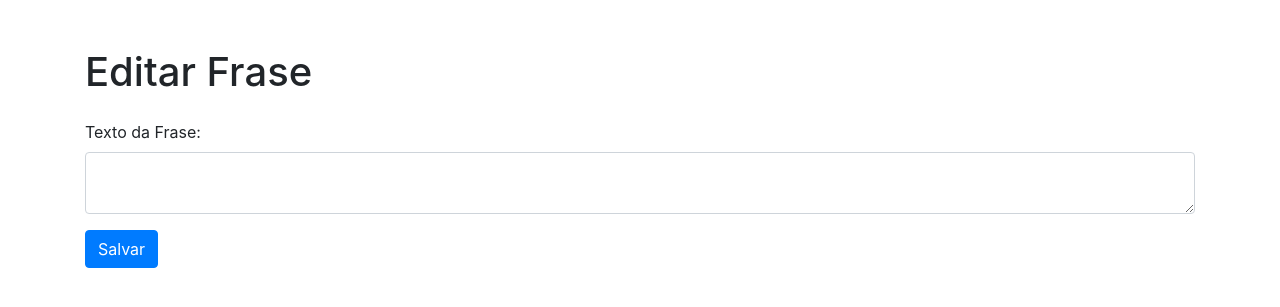
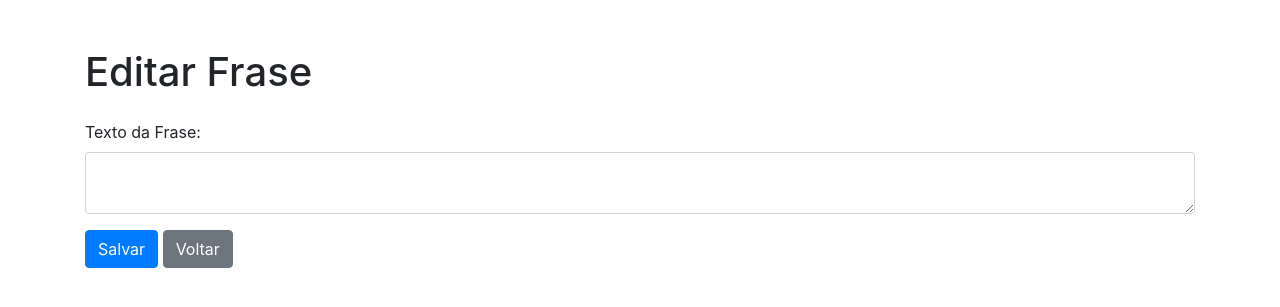
Before and after one commit to Raimundo-14/wsBackend-Fabrica25.1, a Django app: template appfrase/templates/appfrase/editar.html in a window 1280 px wide. Shown: the part 56-363 px from the top of the page. Run offline with Django 5.2, Linux system fonts and the light colour scheme; the template is opened without the code that fills it, so the values that code supplies are empty; some libraries are stand-ins or nearby versions.

Commit message:
:construction: atualizando projeto

```diff
--- a/appfrase/templates/appfrase/editar.html
+++ b/appfrase/templates/appfrase/editar.html
@@ -2,7 +2,10 @@
 <html>
   <head>
     <title>Editar Frase</title>
-    <link rel="stylesheet" href="https://stackpath.bootstrapcdn.com/bootstrap/4.5.2/css/bootstrap.min.css">
+    <link
+      rel="stylesheet"
+      href="https://stackpath.bootstrapcdn.com/bootstrap/4.5.2/css/bootstrap.min.css"
+    />
   </head>
   <body>
     <nav class="navbar navbar-expand-lg navbar-light bg-light">
@@ -13,7 +16,9 @@
             <a class="nav-link" href="{% url 'home' %}">Home</a>
           </li>
           <li class="nav-item">
-                    <a class="nav-link" href="{% url 'listar_frases' %}">Listar Frases</a>
+            <a class="nav-link" href="{% url 'listar_frases' %}"
+              >Listar Frases</a
+            >
           </li>
         </ul>
       </div>
@@ -24,9 +29,12 @@
         {% csrf_token %}
         <div class="form-group">
           <label for="texto">Texto da Frase:</label>
-                <textarea id="texto" name="texto" class="form-control" required>{{ frase.texto }}</textarea>
+          <textarea id="texto" name="texto" class="form-control" required>
+            {{ frase.texto }}</textarea
+          >
         </div>
         <button type="submit" class="btn btn-primary">Salvar</button>
+        <a href="{% url 'listar_frases' %}" class="btn btn-secondary">Voltar</a>
       </form>
     </div>
   </body>
```
Lines whose indentation alone changed are shown as unchanged.
